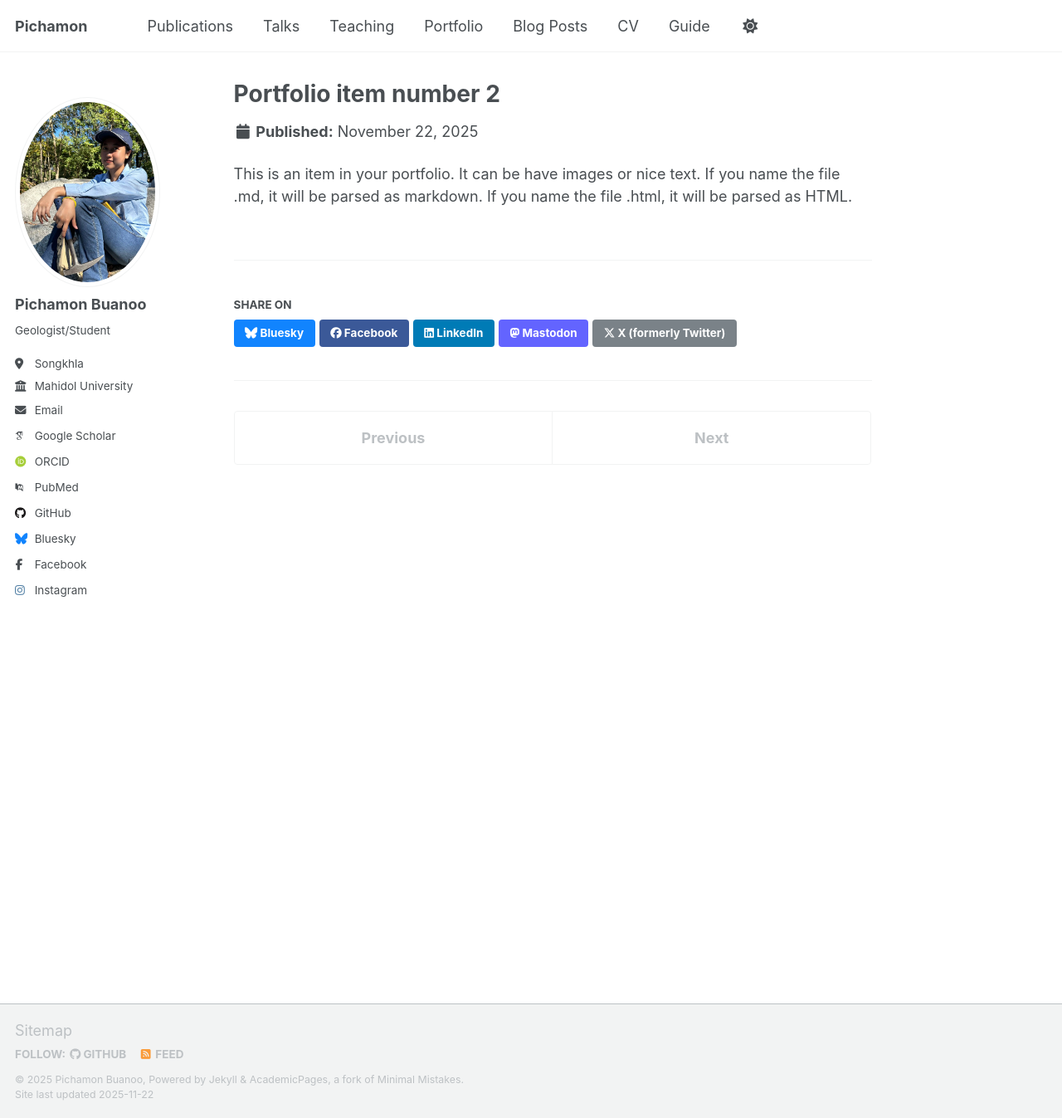
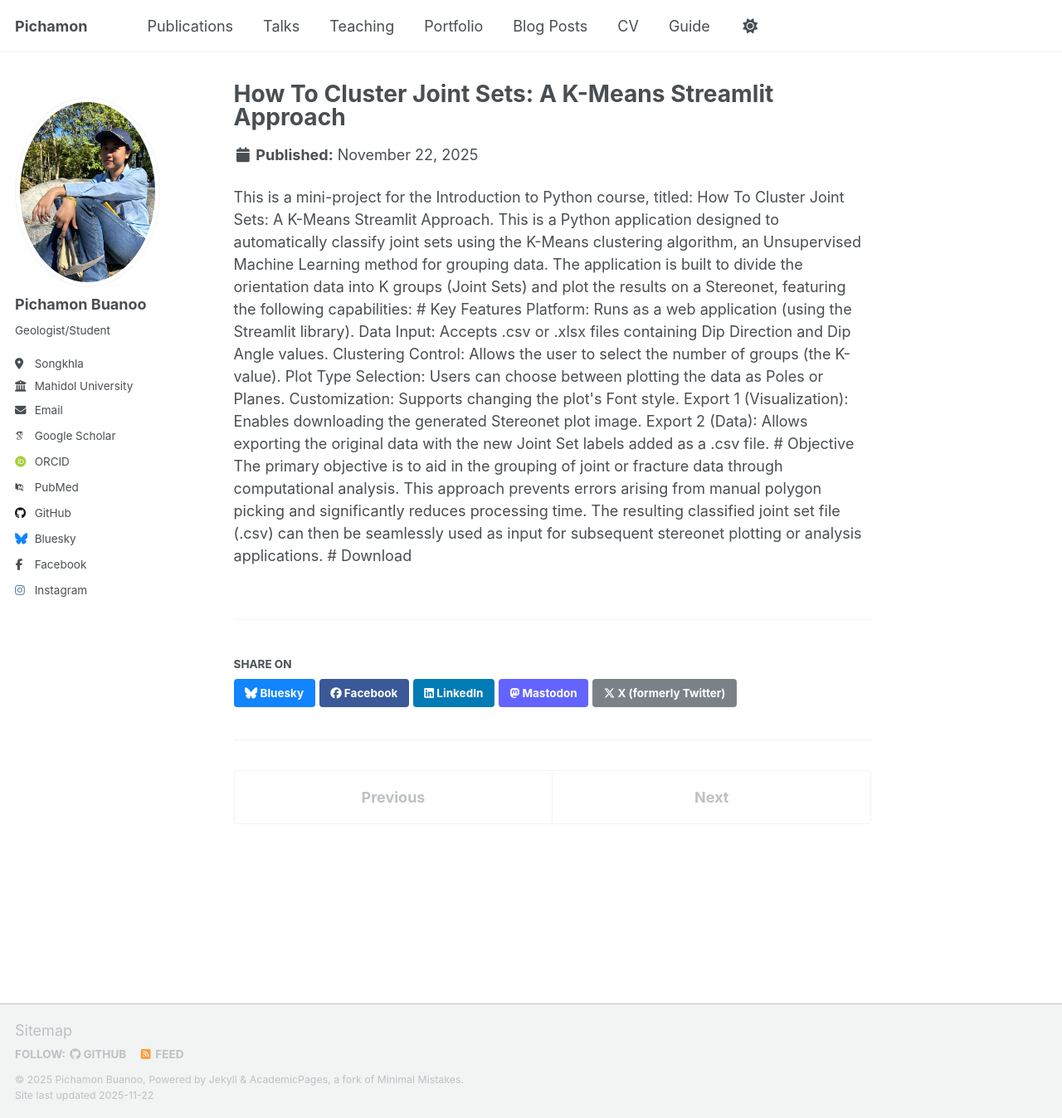
Before and after one commit to Pichamon-Buanoo/Pichamon-Buanoo.github.io, a Jekyll site: the page built from _portfolio/portfolio-2.html, in a window 1280 px wide and 1347 px high. Shown: the whole window at 83% size. Built offline with Jekyll 4.4.1, drawn with Linux system fonts in a browser that asks for light colours; some web fonts are replaced; a script that is not in the unit is left out.

Commit message:
Update portfolio-2.html

```diff
--- a/_portfolio/portfolio-2.html
+++ b/_portfolio/portfolio-2.html
@@ -1,7 +1,32 @@
 ---
-title: "Portfolio item number 2"
-excerpt: "Short description of portfolio item number 2 <br/><img src='/images/500x300.png'>"
+title: "How To Cluster Joint Sets: A K-Means Streamlit Approach"
+excerpt: "Exemple <br/><img src='/images/k_means_stereonet_report.png'>"
 collection: portfolio
 ---
 
-This is an item in your portfolio. It can be have images or nice text. If you name the file .md, it will be parsed as markdown. If you name the file .html, it will be parsed as HTML.
+This is a mini-project for the Introduction to Python course, titled: How To Cluster Joint Sets: A K-Means Streamlit Approach.
+
+This is a Python application designed to automatically classify joint sets using the K-Means clustering algorithm, an Unsupervised Machine Learning method for grouping data.
+
+The application is built to divide the orientation data into K groups (Joint Sets) and plot the results on a Stereonet, featuring the following capabilities:
+
+# Key Features
+
+Platform: Runs as a web application (using the Streamlit library).
+
+Data Input: Accepts .csv or .xlsx files containing Dip Direction and Dip Angle values.
+
+Clustering Control: Allows the user to select the number of groups (the K-value).
+
+Plot Type Selection: Users can choose between plotting the data as Poles or Planes.
+
+Customization: Supports changing the plot's Font style.
+
+Export 1 (Visualization): Enables downloading the generated Stereonet plot image.
+
+Export 2 (Data): Allows exporting the original data with the new Joint Set labels added as a .csv file.
+
+# Objective
+
+The primary objective is to aid in the grouping of joint or fracture data through computational analysis. This approach prevents errors arising from manual polygon picking and significantly reduces processing time. The resulting classified joint set file (.csv) can then be seamlessly used as input for subsequent stereonet plotting or analysis applications.
+# Download
```
